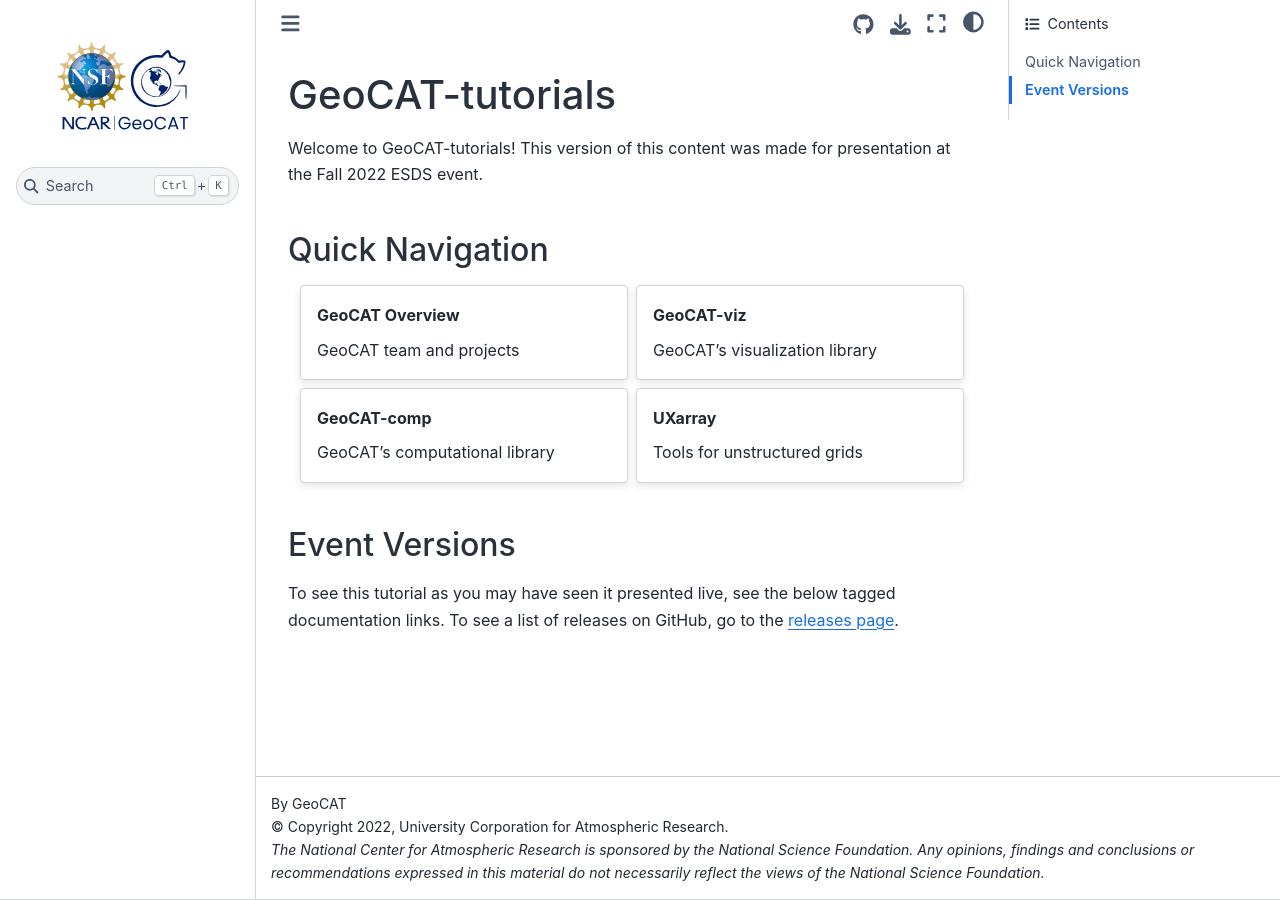
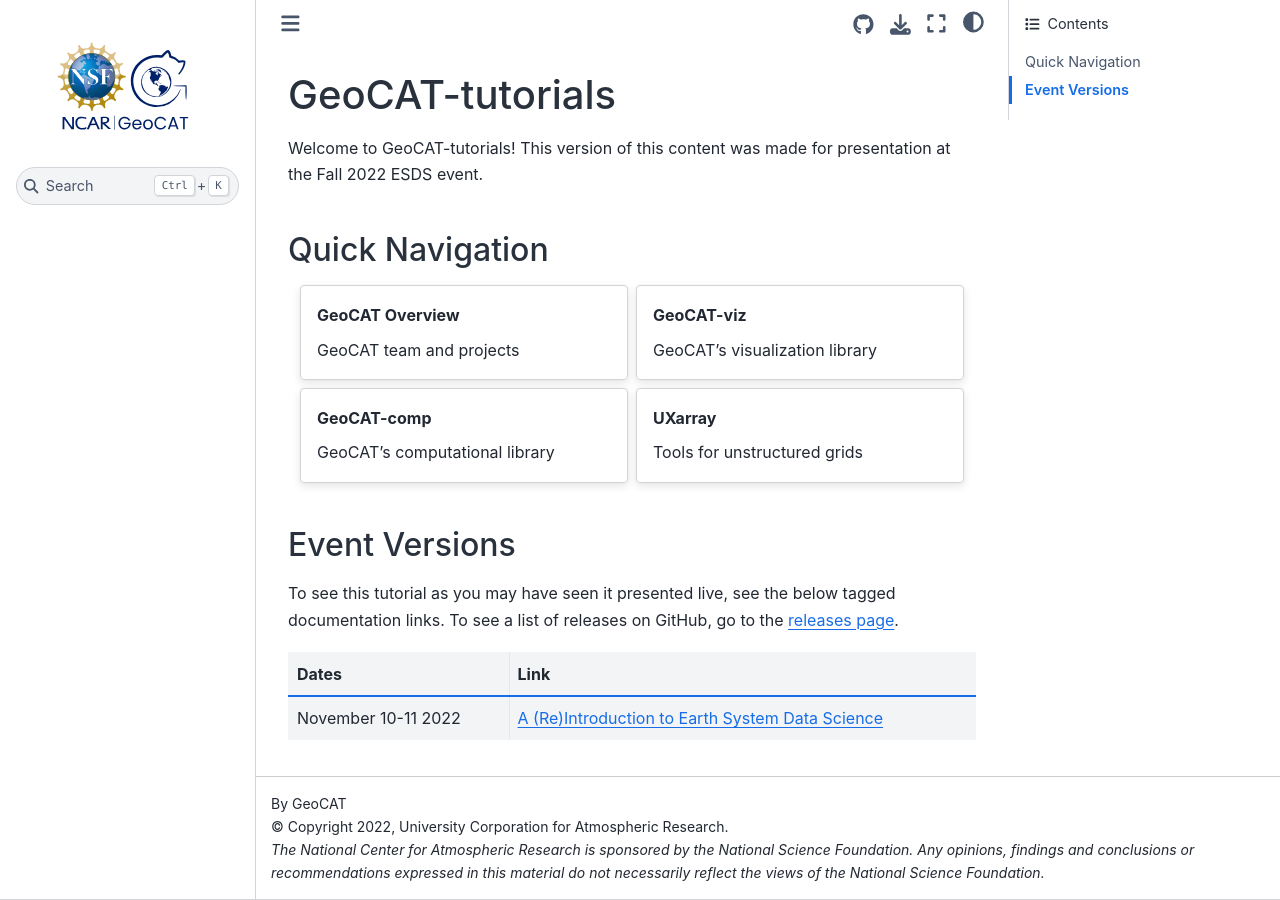
Before and after one commit to NCAR/geocat-tutorials, a Sphinx documentation site: the page built from docs/index.rst, in a window 1280 px wide. Built offline with Sphinx 7.4.7 and the Sphinx Book theme 1.1.4, drawn with Linux system fonts in a browser that asks for light colours; pages that are not in the unit, such as notebooks, are missing from menus.

Commit message:
try simple table

```diff
--- a/docs/index.rst
+++ b/docs/index.rst
@@ -75,8 +75,8 @@
 tagged documentation links. To see a list of releases on GitHub, go to the
 `releases page <https://github.com/NCAR/geocat-tutorials/releases>`__.
 
-+----------------------+-------------------------------------------------------------------------------------------------------------+
-| Dates                | Link                                                                                                        |
-+======================+=============================================================================================================+
-| November 10-11 2022  | `A (Re)Introduction to Earth System Data Science <https://geocat-tutorials.readthedocs.io/en/2022.11.0/>`__ |
-+----------------------+------------------------------------------------------------------------------------------------------------+
+====================== =============================================================================================================
+ Dates                 Link
+====================== =============================================================================================================
+ November 10-11 2022   `A (Re)Introduction to Earth System Data Science <https://geocat-tutorials.readthedocs.io/en/2022.11.0/>`__
+====================== =============================================================================================================
```
